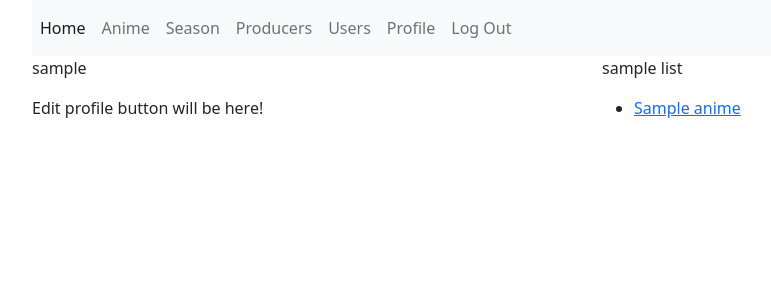
After one commit to nLightRU/anibase, a Flask app: page /users/1 in a window 1280 px wide. The commit adds this page. Shown: the top 300 px of the page, without its empty margins (50-821 px from the left). Run offline with Flask 3, Linux system fonts and the light colour scheme; a user stored in the database is signed in; tables that the repository leaves empty hold one stand-in row (values such as "Sample post").

Commit message:
can view other users profiles

```diff
--- a/anibase/dbmanager.py
+++ b/anibase/dbmanager.py
@@ -4,7 +4,7 @@ from sqlalchemy import create_engine, select, desc, and_
 from sqlalchemy.orm import Session
 from sqlalchemy.exc import SQLAlchemyError, NoResultFound
 
-from .model import Base, Anime, AnimeGenre, AnimeProducer, UserAnime
+from .model import Base, Anime, AnimeGenre, AnimeProducer, UserAnime, UserFollow
 
 
 class DBManager:
@@ -39,6 +39,9 @@ class DBManager:
 
     def create_user_anime_table(self):
         Base.metadata.create_all(self.engine, tables=[UserAnime.__table__])
+
+    def create_user_follow_table(self):
+        Base.metadata.create_all(self.engine, tables=[UserFollow.__table__])
 
     def create_tables(self):
         from .model import Base
--- a/anibase/templates/base.html
+++ b/anibase/templates/base.html
@@ -19,8 +19,9 @@
                     <a class="nav-item nav-link" href="/anime">Anime</a>
                     <a class="nav-item nav-link" href="#">Season</a>
                     <a class="nav-item nav-link" href="/producers">Producers</a>
+                    <a class="nav-item nav-link" href="/users">Users</a>
                     {%if current_user.is_authenticated%}
-                        <a class="nav-item nav-link" href="/profile">Profile</a>
+                        <a class="nav-item nav-link" href="{{url_for('users.user_by_id', user_id=current_user.id)}}">Profile</a>
                     {%endif%}
                     {% if current_user.is_anonymous%}
                         <a class="nav-item nav-link" href="/login">Login</a>
--- /dev/null
+++ b/anibase/templates/user.html
@@ -0,0 +1,34 @@
+{%extends 'base.html'%}
+
+{%block title%}Profile{%endblock%}
+
+{%block body%}
+{{super()}}
+
+<div class="container">
+    <div class="row">
+        {% if current_user.is_authenticated %}
+        <div class="col">
+            <div class="row">
+                <p>
+                    {{user.username}}
+                </p>
+                {%if user.id == current_user.id%}
+                    <p>
+                        Edit profile button will be here!
+                    </p>
+                {%endif%}
+            </div>
+        </div>
+        <div class="col">
+            <p>{{user.username}} list</p>
+            <ul>
+                {%for a in user_anime%}
+                    <li><a href="{{url_for('views.anime_by_id', id_=a.mal_id)}}">{{a.title}}</a></li>
+                {%endfor%}
+            </ul>
+        </div>
+        {%endif %}
+    </div>
+</div>
+{%endblock%}
--- a/anibase/users.py
+++ b/anibase/users.py
@@ -1,29 +1,41 @@
-from flask import Blueprint, render_template, redirect, url_for, request
+from flask import Blueprint, render_template, redirect, url_for, request, abort
 from flask_login import login_required, current_user
 
 from sqlalchemy import and_, select
 from sqlalchemy.orm import Session
-from .model import engine, UserAnime, Anime
+from .model import engine, User, UserAnime, Anime
 
 
 users = Blueprint('users', __name__, url_prefix='/')
 
 
-@users.route('/user/<int:id_user>')
-def user(id_user):
-    return f"<p>user {id_user}</p>"
+@users.route('/users')
+def users_list():
+    with Session(engine) as session:
+        users_ = session.query(User).all()
+    return render_template('users_list.html', users=users_)
 
 
-# чтобы выбрать список аниме пользователя, тут поможет подзапрос
-@users.route('/profile')
+@users.route('/users/<int:user_id>')
 @login_required
-def profile():
+def user_by_id(user_id):
     id_user = current_user.id
     with Session(engine) as session:
+        user = session.get(User, user_id)
         user_anime_ids = session.execute(select(UserAnime.id_anime).
                                          where(UserAnime.id_user == id_user)).scalars()
         user_anime = session.query(Anime).where(Anime.mal_id.in_(user_anime_ids)).limit(20)
-    return render_template('profile.html', anime=user_anime)
+    return render_template('user.html', user=user, user_anime=user_anime)
+
+
+@users.route('/users/<username>')
+def user_by_username(username):
+    with Session(engine) as session:
+        u_id = session.query(User.id).where(User.username == username).scalar()
+        if u_id:
+            return redirect(url_for('users.user_by_id', user_id=u_id))
+        else:
+            abort(404)
 
 
 @users.route('/add-anime', methods=['POST'])
```
Also changed, not shown: anibase/model.py (+7 -0 lines), anibase/templates/users_list.html (added, +12 -0 lines).
